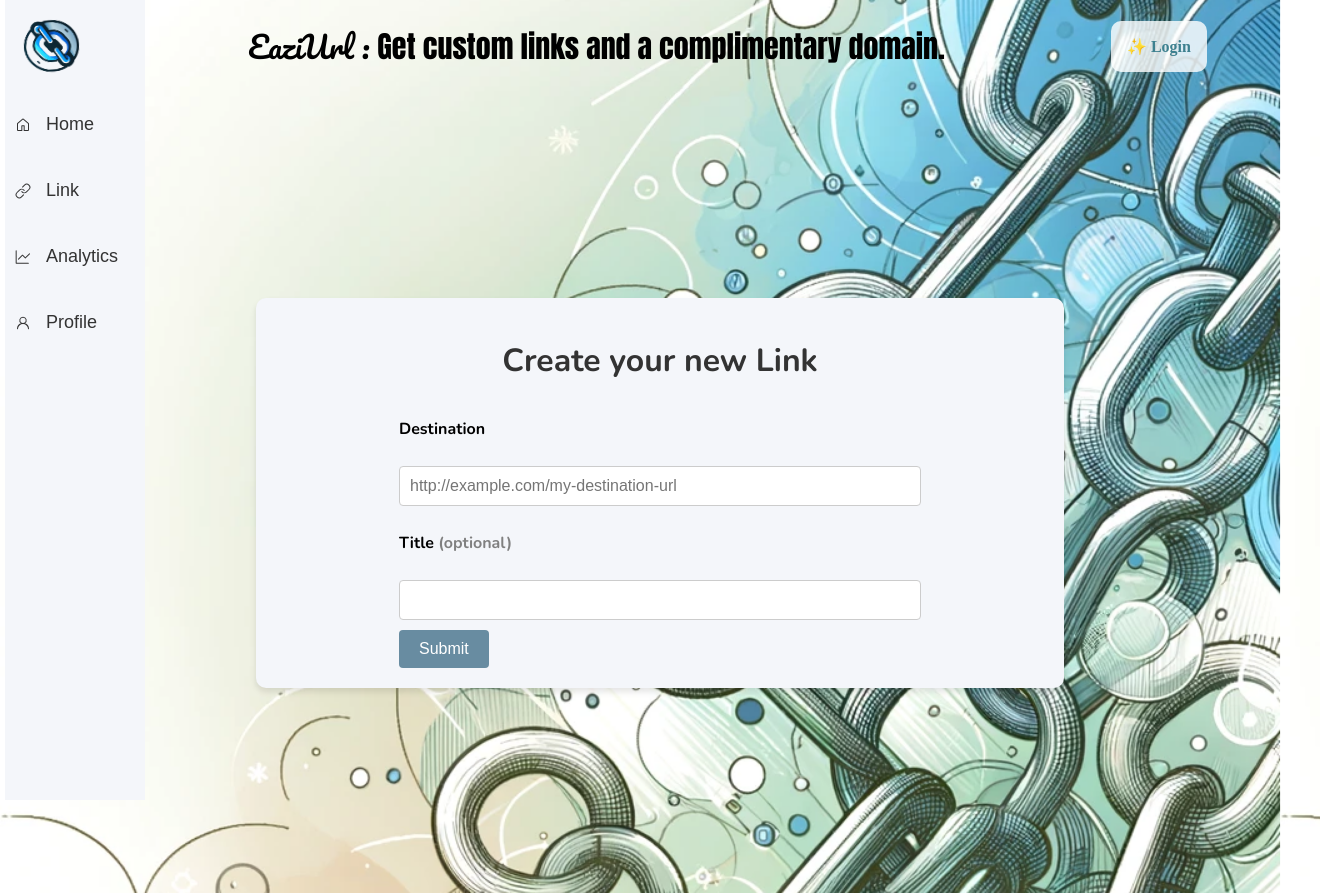
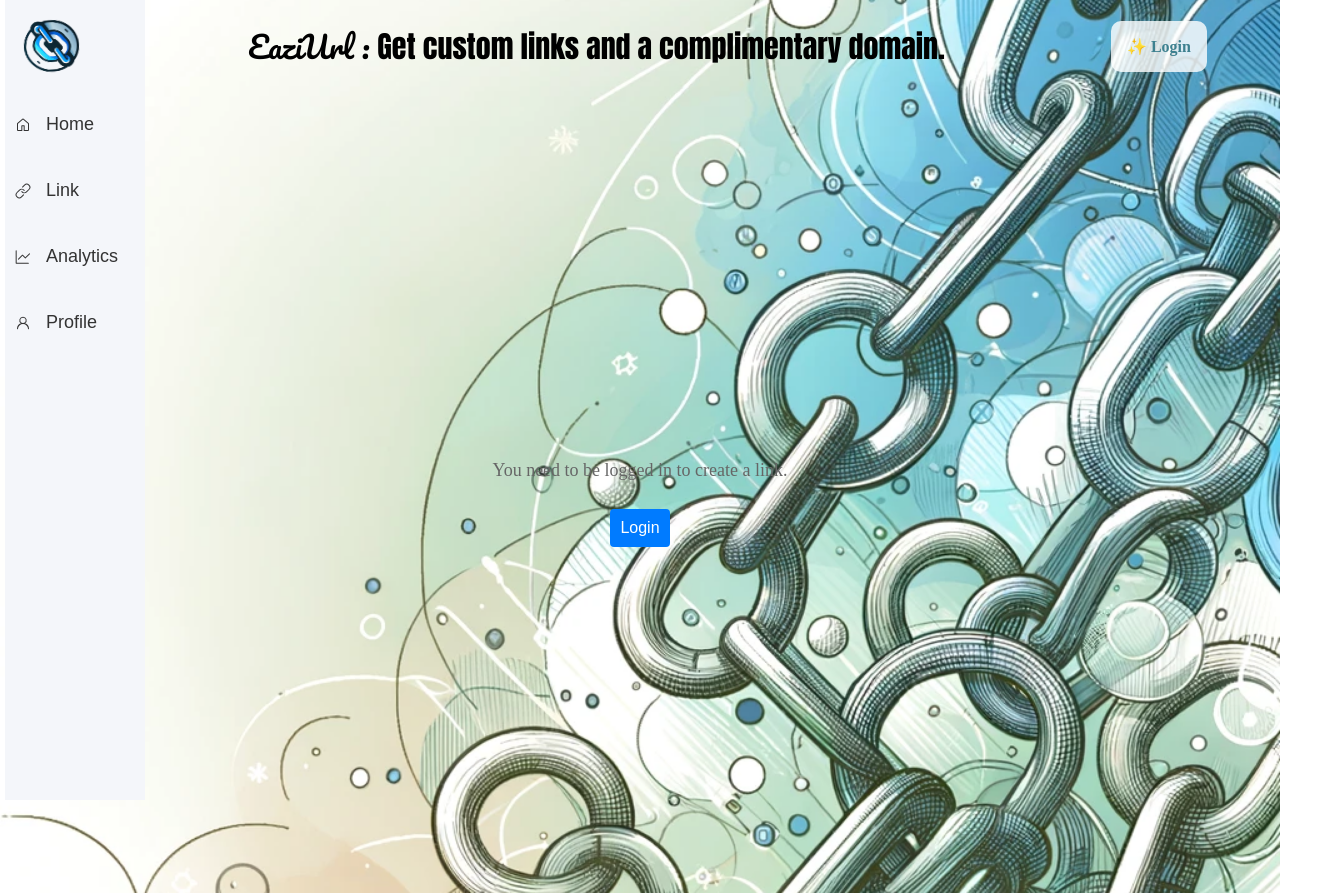
Before and after one commit to FengdiZhang/EaziUrl-UI, a React (Create React App) app in the folder client/: page /newlink in a window 1280 px wide. Shown: the whole page, 1320 px wide, since content can reach past the window. Built offline with nearby package versions, Linux system fonts and the light colour scheme; a web font is replaced by a local one.

Commit message:
add auto-fetch

```diff
--- a/client/src/components/Links.js
+++ b/client/src/components/Links.js
@@ -1,26 +1,55 @@
-import React, { useEffect, useState } from 'react';
+import React, { useEffect, useState, useContext } from 'react';
 import styled from 'styled-components';
 import axios from '../axiosConfig';
+import { useNavigate } from 'react-router-dom';
+import { UserContext } from '../context/UserContext';
 
 const Links = () => {
+  const { currentUser } = useContext(UserContext);
   const [links, setLinks] = useState([]);
+  const navigate = useNavigate();
 
   useEffect(() => {
     const fetchLinks = async () => {
+      if (!currentUser) {
+        return;
+      }
       try {
-        const response = await axios.get('/api/links');
+        const token = localStorage.getItem('token');
+        const response = await axios.get('/api/links', {
+          headers: {
+            Authorization: `Bearer ${token}`,
+          },
+        });
         setLinks(response.data);
-        // console.log(response.data);
       } catch (error) {
         console.error('Error fetching links', error);
       }
     };
+
     fetchLinks();
-  }, []);
+  }, [currentUser]);
+
+  const handleLoginRedirect = () => {
+    navigate('/login');
+  };
+
+  const handleCreateLinkRedirect = () => {
+    navigate('/newlink');
+  };
 
   return (
     <Wrapper>
       <Header>Links</Header>
+      {!currentUser ? (
+        <NotLoggedIn>
+          <Message>
+            You are not logged in. Please log in to create and view links.
+          </Message>
+          <Button onClick={handleLoginRedirect}>Login</Button>
+        </NotLoggedIn>
+      ) : (
+        <>
           {links.map((link) => (
             <Container key={link.short_url}>
               <Avatar src="/photos/logo2.png" alt="avatar" />
@@ -43,6 +72,9 @@
               </Text>
             </Container>
           ))}
+          <Button onClick={handleCreateLinkRedirect}>Create New Link</Button>
+        </>
+      )}
     </Wrapper>
   );
 };
@@ -87,7 +119,6 @@
   width: 60px;
   height: 60px;
   border-radius: 50%;
-  /* border: 2px solid #007bff; */
 `;
 
 const Title = styled.h1`
@@ -118,4 +149,33 @@
   }
 `;
 
+const NotLoggedIn = styled.div`
+  display: flex;
+  flex-direction: column;
+  align-items: center;
+  justify-content: center;
+  height: 100%;
+`;
+
+const Message = styled.p`
+  font-size: 18px;
+  margin-bottom: 20px;
+  color: #666;
+`;
+
+const Button = styled.button`
+  padding: 10px 20px;
+  font-size: 16px;
+  border: none;
+  border-radius: 4px;
+  background-color: #007bff;
+  color: #fff;
+  cursor: pointer;
+  margin-top: 10px;
+
+  &:hover {
+    background-color: #0056b3;
+  }
+`;
+
 export default Links;
--- a/client/src/components/NewLink.js
+++ b/client/src/components/NewLink.js
@@ -1,26 +1,53 @@
-import React, { useState } from 'react';
+import React, { useState, useEffect, useContext } from 'react';
 import styled from 'styled-components';
-import axios from 'axios';
+import axios from '../axiosConfig';
 import { useNavigate } from 'react-router-dom';
-import { NavLink } from 'react-router-dom';
+import { UserContext } from '../context/UserContext';
 
 const NewLink = () => {
+  const { currentUser } = useContext(UserContext);
   const [longUrl, setLongUrl] = useState('');
   const [title, setTitle] = useState('');
   const navigate = useNavigate();
 
+  useEffect(() => {
+    if (longUrl) {
+      const fetchTitle = async () => {
+        try {
+          const response = await axios.post('/api/fetch_title', {
+            url: longUrl,
+          });
+          setTitle(response.data.title);
+        } catch (error) {
+          console.error('Error fetching title', error);
+          setTitle('');
+        }
+      };
+
+      fetchTitle();
+    }
+  }, [longUrl]);
+
   const handleSubmit = async (event) => {
     event.preventDefault();
     try {
-      const response = await axios.post('/api/encode', {
-        url: longUrl,
-        title: title,
-      });
+      const token = localStorage.getItem('token');
+      const response = await axios.post(
+        '/api/encode',
+        {
+          url: longUrl,
+          title: title || 'No title',
+        },
+        {
+          headers: {
+            Authorization: `Bearer ${token}`,
+          },
+        }
+      );
       navigate('/generatedlink', {
         state: {
-          // shortUrl: response.data.display_url,
           realUrl: response.data.real_url,
-          title: title,
+          title: title || 'No title',
           longUrl: longUrl,
         },
       });
@@ -29,89 +56,112 @@
     }
   };
 
+  if (!currentUser) {
+    return (
+      <Wrapper>
+        <Message>You need to be logged in to create a link.</Message>
+        <Button onClick={() => navigate('/login')}>Login</Button>
+      </Wrapper>
+    );
+  }
+
   return (
     <Wrapper>
-      <InnerContainer>
-        <Title2>Create your new Link</Title2>
-        <form onSubmit={handleSubmit}>
-          <p>Destination</p>
-          <Input1
-            placeholder="http://example.com/my-destination-url"
-            value={longUrl}
-            onChange={(e) => setLongUrl(e.target.value)}
-          />
-          <p>
-            Title <span>(optional)</span>
-          </p>
-          <Input1 value={title} onChange={(e) => setTitle(e.target.value)} />
-          <br />
-          <NavigationLink as="button" type="submit">
-            Submit
-          </NavigationLink>
-        </form>
-      </InnerContainer>
+      <FormContainer>
+        <Title>Create a New Link</Title>
+        <Form onSubmit={handleSubmit}>
+          <FormGroup>
+            <Label>Long URL:</Label>
+            <Input
+              type="text"
+              value={longUrl}
+              onChange={(e) => setLongUrl(e.target.value)}
+            />
+          </FormGroup>
+          <FormGroup>
+            <Label>Title:</Label>
+            <Input
+              type="text"
+              value={title}
+              onChange={(e) => setTitle(e.target.value)}
+              placeholder=""
+            />
+          </FormGroup>
+          <Button type="submit">Create Link</Button>
+        </Form>
+      </FormContainer>
     </Wrapper>
   );
 };
 
 const Wrapper = styled.div`
-  width: 100%;
-  display: flex;
-  justify-content: center;
-  align-items: center;
-  padding: 0 20px;
-  margin: 0;
-  height: 100vh;
-  font-family: 'Nunito';
-`;
-
-const InnerContainer = styled.div`
-  background-color: #f4f6fa;
-  border-radius: 10px;
-  box-shadow: 0 4px 6px rgba(0, 0, 0, 0.1);
-  padding: 20px;
-  width: 60%;
   display: flex;
   flex-direction: column;
   align-items: center;
-  & p {
-    font-weight: bold;
-    width: 100%;
-    & span {
-      color: grey;
-    }
-  }
+  justify-content: center;
+  height: 100vh;
 `;
 
-const Title2 = styled.h1`
+const FormContainer = styled.div`
+  background: #fff;
+  padding: 40px;
+  border-radius: 10px;
+  box-shadow: 0 4px 12px rgba(0, 0, 0, 0.1);
+  width: 320px;
   text-align: center;
-  margin-bottom: 20px;
-  color: #333;
-  width: 100%;
 `;
 
-const Input1 = styled.input`
-  width: 500px;
+const Title = styled.h2`
+  margin-bottom: 10px;
+  color: #007bff;
+`;
+
+const Form = styled.form`
+  display: flex;
+  flex-direction: column;
+  align-items: stretch;
+`;
+
+const FormGroup = styled.div`
+  margin-bottom: 15px;
+  text-align: left;
+`;
+
+const Label = styled.label`
+  margin-bottom: 5px;
+  font-weight: bold;
+  color: #333;
+`;
+
+const Input = styled.input`
   padding: 10px;
-  margin: 10px 0;
+  font-size: 16px;
   border: 1px solid #ccc;
   border-radius: 4px;
-  font-size: 16px;
+  width: 100%;
+  box-sizing: border-box;
 `;
 
-const NavigationLink = styled(NavLink)`
-  padding: 10px 20px;
-  background-color: #688ca1;
-  color: #fff;
+const Button = styled.button`
+  padding: 10px;
+  font-size: 16px;
   border: none;
   border-radius: 4px;
-  font-size: 16px;
-  text-decoration: none;
+  background-color: #007bff;
+  color: #fff;
   cursor: pointer;
+  margin-top: 10px;
 
   &:hover {
     background-color: #0056b3;
   }
 `;
 
+const Message = styled.p`
+  font-size: 18px;
+  color: #666;
+  text-align: center;
+  margin-top: 20px;
+`;
+
 export default NewLink;
--- a/client/src/components/Profile.js
+++ b/client/src/components/Profile.js
@@ -1,29 +1,40 @@
-import React, { useContext, useState } from 'react';
+import React, { useContext } from 'react';
 import styled from 'styled-components';
-import { NavLink } from 'react-router-dom';
 import { UserContext } from '../context/UserContext';
 
 const Profile = () => {
-  const { currentUser, setCurrentUser } = useContext(UserContext);
+  const { currentUser } = useContext(UserContext);
+
+  if (!currentUser) {
+    return (
+      <Wrapper>
+        <Message>
+          You are not logged in. Please log in to view your profile.
+        </Message>
+      </Wrapper>
+    );
+  }
+
   return (
     <Wrapper>
-      <h1>Profile</h1>
-
+      <Header>Profile</Header>
       <Container>
-        hi
-        <Username>{currentUser.username}</Username>
+        <Text>
+          <Username>Hi, {currentUser.username}</Username>
+        </Text>
       </Container>
     </Wrapper>
   );
 };
-const Avatar = styled.img``;
-const Username = styled.span`
-  margin-left: 8px;
-  font-weight: bold;
+
+const Username = styled.h1`
+  font-size: 24px;
   color: #333;
+  margin-bottom: 5px;
 `;
+
 const Wrapper = styled.div`
-  padding: 0 0 0 20px;
+  padding: 20px;
   margin: 0 0 0 140px;
   height: 100vh;
   font-family: 'Nunito';
@@ -31,11 +42,31 @@
     border-bottom: 2px solid #e1e3e1;
   }
 `;
+
+const Header = styled.h1`
+  font-size: 36px;
+  margin-bottom: 20px;
+  color: #333;
+`;
+
 const Container = styled.div`
+  display: flex;
+  align-items: center;
   border: 2px solid #e1e3e1;
   border-radius: 10px;
-  margin-top: 10px;
-  padding: 10px;
+  padding: 20px;
+  background-color: #f4f6fa;
+`;
+
+const Text = styled.div`
+  display: flex;
+  flex-direction: column;
+`;
+
+const Message = styled.p`
+  font-size: 18px;
+  color: #666;
+  margin-top: 20px;
 `;
 
 export default Profile;
```
Lines whose indentation alone changed are shown as unchanged.
